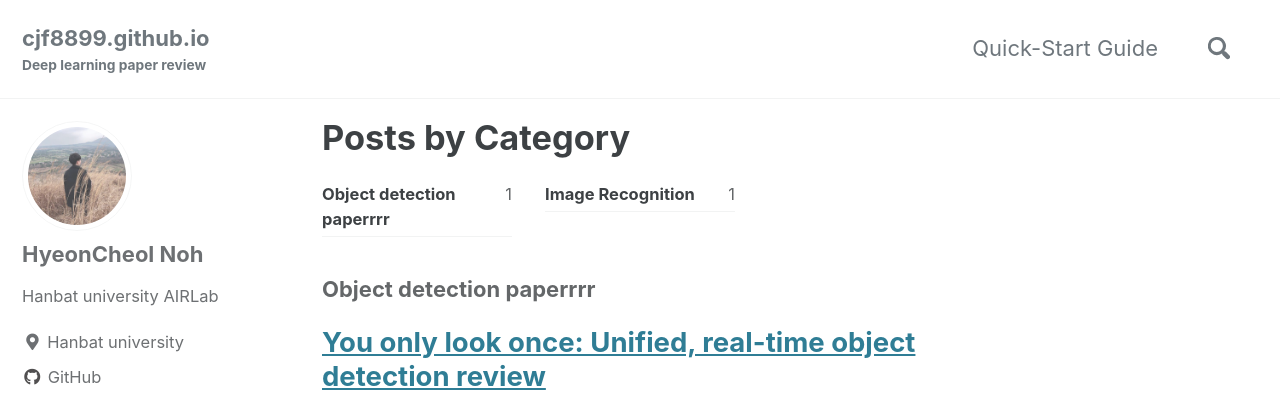
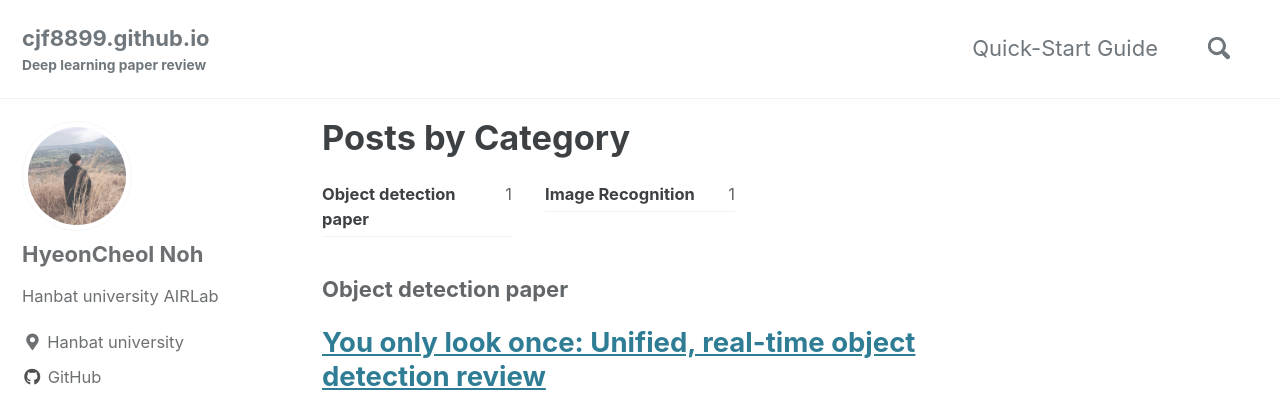
Before and after one commit to cjf8899/cjf8899.github.io, a Jekyll site: the page built from test/_pages/category-archive.md, in a window 1280 px wide and 1116 px high. Shown: the top 400 px of the window. Built offline with Jekyll 4.4.1, drawn with Linux system fonts in a browser that asks for light colours; cached includes are drawn as plain includes; comment, search, counter and statistics services are not loaded; a style sheet for code colours, icons or effects is not loaded.

Commit message:
Update 2020-07-01-Yolo_v1.md

```diff
--- a/_posts/2020-07-01-Yolo_v1.md
+++ b/_posts/2020-07-01-Yolo_v1.md
@@ -2,7 +2,7 @@
 title:  "You only look once: Unified, real-time object detection review"
 last_modified_at: 2020-07-01 00:00:00 -0400
 categories:
-  - Object detection paperrrr
+  - Object detection paper
 tags:
   - update
 toc: true
```
